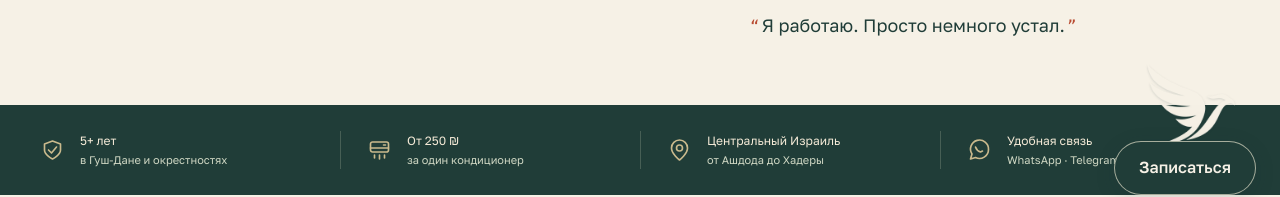
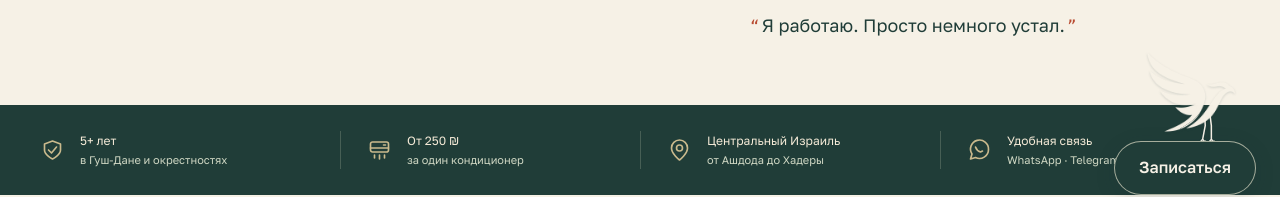
Before and after one commit to stackofart/mazganim2, a Vue app: page / in a window 1280 px wide. Shown: the part 583-780 px from the top of the page. Built offline with nearby package versions, Linux system fonts and the light colour scheme.

Commit message:
Animate the original bird wing and add landing feet

```diff
--- a/src/components/BookingBird.vue
+++ b/src/components/BookingBird.vue
@@ -5,6 +5,9 @@ defineProps({ label: { type: String, required: true } });
 const emit = defineEmits(['book']);
 const bird = ref(null), dock = ref(null), flying = ref(false), onDark = ref(false);
 const silhouetteId = useId();
+const wingClipId = `${silhouetteId}-wing`;
+const bodyClipId = `${silhouetteId}-body`;
+const birdImageId = `${silhouetteId}-image`;
 let contrastTime = 0;
 
 function updateContrast(time = 0) {
@@ -38,6 +41,9 @@ function paint() {
   const arc = Math.sin(progress * Math.PI) * 36 * direction;
   const tilt = Math.max(-12, Math.min(18, speed * .035)) * -direction;
   bird.value.style.transform = `translate3d(${arc.toFixed(2)}px,${offset.toFixed(2)}px,0) rotate(${tilt.toFixed(2)}deg)`;
+  // Ease the wingbeat back to the exact logo shape and lower the feet as the
+  // bird approaches the button, rather than snapping to a seated pose.
+  bird.value.style.setProperty('--airborne', Math.min(1, -offset / 55).toFixed(3));
 }
 
 function settle() {
@@ -117,7 +123,7 @@ onUnmounted(() => {
 <template>
   <div ref="dock" class="booking-dock" :class="{ 'is-flying': flying, 'is-on-dark': onDark }">
     <span ref="bird" class="booking-bird" aria-hidden="true">
-      <svg class="bird-silhouette" viewBox="0 120 1160 1020">
+      <svg class="bird-silhouette" viewBox="0 120 1160 1160">
         <defs>
           <!-- Extract the green bird from the actual logo. The terracotta sun
                has R > G and is excluded; SourceAlpha preserves the exact edges. -->
@@ -127,8 +133,28 @@ onUnmounted(() => {
             <feFlood flood-color="currentColor" />
             <feComposite in2="bird-alpha" operator="in" />
           </filter>
+          <!-- This seam follows the transparent gap in the original logo.
+               Both pieces retain the original pixels and reunite at rest. -->
+          <clipPath :id="wingClipId" clipPathUnits="userSpaceOnUse">
+            <path d="M0 0H740V520L750 560 780 600 810 640 798 680 781 720 762 760 742 800 717 840 693 880 663 920 625 960 577 1000 515 1040 450 1080V1280H0Z" />
+          </clipPath>
+          <clipPath :id="bodyClipId" clipPathUnits="userSpaceOnUse">
+            <path d="M740 0H1280V1280H450V1080L515 1040 577 1000 625 960 663 920 693 880 717 840 742 800 762 760 781 720 798 680 810 640 780 600 750 560 740 520Z" />
+          </clipPath>
+          <image :id="birdImageId" href="/images/bird-mark.webp" width="1280" height="1280" :filter="'url(#' + silhouetteId + ')'" />
         </defs>
-        <image href="/images/bird-mark.webp" width="1280" height="1280" :filter="'url(#' + silhouetteId + ')'" />
+        <g class="bird-feet" fill="none" stroke="currentColor" stroke-width="18" stroke-linecap="round" stroke-linejoin="round">
+          <path class="bird-foot bird-foot-back" d="M745 920 752 1045 721 1209m0 0-21 25m21-25 17 25h18" />
+          <path class="bird-foot bird-foot-front" d="M805 880 826 1045 826 1209m0 0-20 25m20-25 18 25h18" />
+        </g>
+        <g class="bird-wing">
+          <g :clip-path="'url(#' + wingClipId + ')'">
+            <use :href="'#' + birdImageId" />
+          </g>
+        </g>
+        <g :clip-path="'url(#' + bodyClipId + ')'">
+          <use :href="'#' + birdImageId" />
+        </g>
       </svg>
     </span>
     <a class="booking-dock-button" href="#booking-form" @click="emit('book')">
@@ -141,21 +167,26 @@ onUnmounted(() => {
 .booking-dock { position: fixed; z-index: 25; inset-inline-end: 24px; bottom: max(22px,env(safe-area-inset-bottom)); }
 .booking-dock-button { position: relative; display: flex; align-items: center; justify-content: center; gap: 10px; min-height: 52px; max-width: 230px; padding: 15px 24px; border: 1px solid #fff8e099; border-radius: 28px; background: var(--ink); color: var(--paper); box-shadow: 0 5px 20px #152c3426; font-size: 1rem; line-height: 1.35; font-weight: 550; text-align: center; transition: background .2s; }
 .booking-dock-button:hover { background: #2c564c; }
-.booking-bird { position: absolute; bottom: calc(100% - 4px); inset-inline-end: 17px; display: block; width: 96px; height: 84px; color: var(--ink); pointer-events: none; transform-origin: 64% 94%; filter: drop-shadow(0 1px 1px #152c3426); will-change: transform; }
-.bird-silhouette { display: block; width: 100%; height: 100%; overflow: visible; transform-origin: 60% 65%; }
+.booking-bird { --airborne: 0; position: absolute; bottom: calc(100% - 4px); inset-inline-end: 17px; display: block; width: 96px; height: 96px; color: var(--ink); pointer-events: none; transform-origin: 64% 94%; filter: drop-shadow(0 1px 1px #152c3426); will-change: transform; }
+.bird-silhouette { display: block; width: 100%; height: 100%; overflow: visible; }
 .is-on-dark .booking-bird { color: var(--paper); }
-.is-flying .bird-silhouette { animation: flight-glide .55s ease-in-out infinite alternate; }
-@keyframes flight-glide {
-  from { transform: rotate(-4deg); }
-  to { transform: rotate(4deg); }
+.bird-wing { transform-origin: 690px 750px; }
+.is-flying .bird-wing { animation: bird-wingbeat .38s ease-in-out infinite; }
+.bird-foot { transform: rotate(calc(32deg * var(--airborne))) scaleY(calc(1 - .5 * var(--airborne))); }
+.bird-foot-back { transform-origin: 745px 920px; }
+.bird-foot-front { transform-origin: 805px 880px; }
+@keyframes bird-wingbeat {
+  0%,100% { transform: none; }
+  50% { transform: rotate(calc(-50deg * var(--airborne))) scale(calc(1 - .1 * var(--airborne)),calc(1 - .45 * var(--airborne))); }
 }
 @media(max-width:600px) {
   .booking-dock { inset-inline-end: 16px; bottom: max(16px,env(safe-area-inset-bottom)); }
   .booking-dock-button { min-height: 48px; padding: 13px 19px; max-width: 190px; font-size: .9375rem; }
-  .booking-bird { width: 84px; height: 74px; inset-inline-end: 12px; }
+  .booking-bird { width: 84px; height: 84px; inset-inline-end: 12px; }
 }
 @media(prefers-reduced-motion:reduce) {
   .booking-bird { transform: none!important; will-change: auto; }
-  .bird-silhouette { animation: none!important; }
+  .bird-wing { animation: none!important; }
+  .bird-foot { transform: none!important; }
 }
 </style>
```
Also changed, not shown: 1 other file (tests, documents, lock files or other folders).
